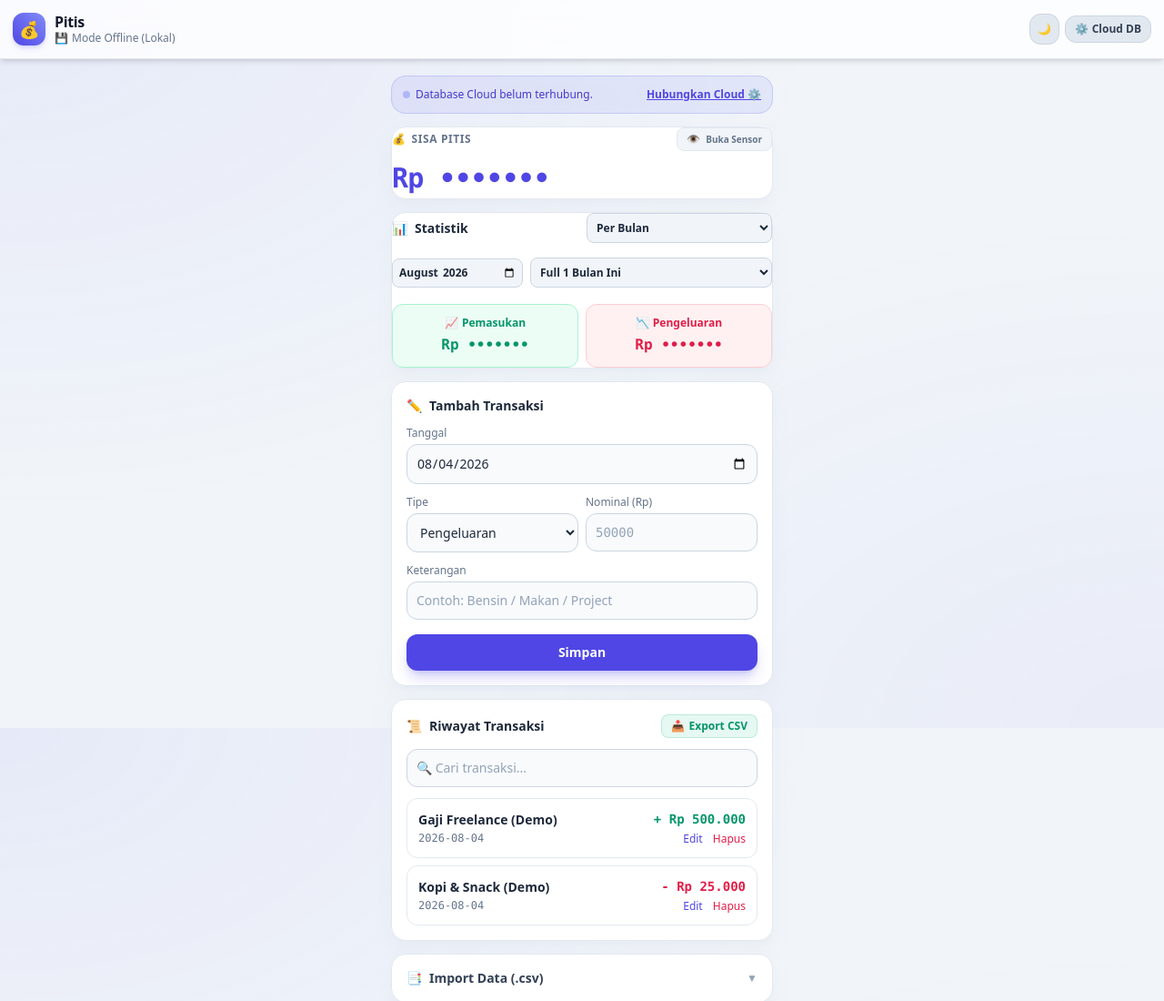
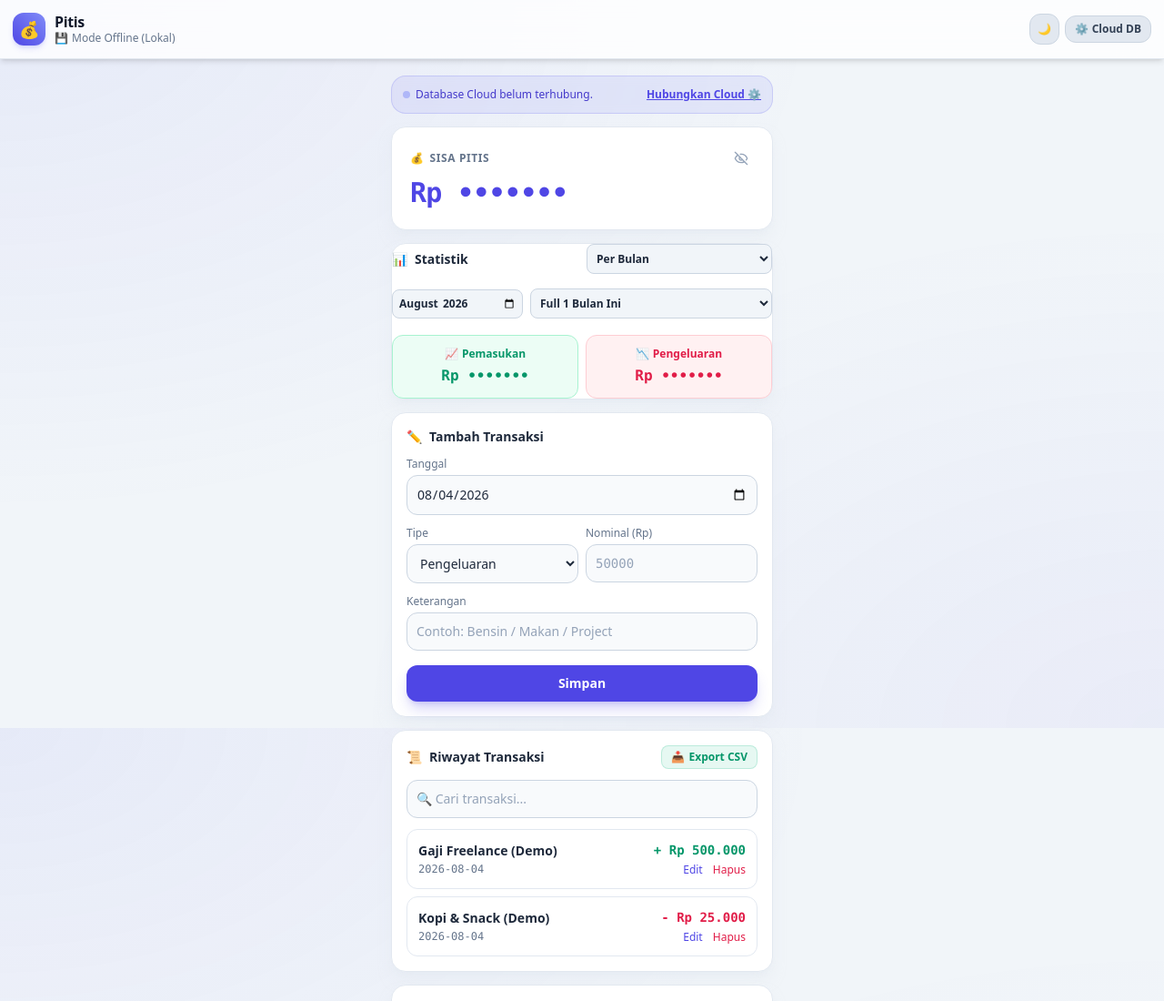
Before and after one commit to alfisjahri/kas-harian, a website built with Vite: page index.html in a window 1280 px wide. Shown: the top 1100 px of the page at 91% size. Built offline with nearby package versions, Linux system fonts and the light colour scheme.

Commit message:
style(ui): simplify sensor toggle to a sleek minimalist monochrome SVG eye icon without text

```diff
--- a/app.js
+++ b/app.js
@@ -316,21 +316,21 @@ function updatePitisDisplay() {
   const statSisaEl = document.getElementById('stat-sisa');
   const statPemasukan = document.getElementById('stat-pemasukan');
   const statPengeluaran = document.getElementById('stat-pengeluaran');
-  const eyeIconEl = document.getElementById('pitis-eye-icon');
-  const eyeLabelEl = document.getElementById('pitis-eye-label');
+  const svgOpen = document.getElementById('eye-svg-open');
+  const svgClosed = document.getElementById('eye-svg-closed');
 
   if (isPitisHidden) {
     if (statSisaEl) statSisaEl.innerText = "Rp •••••••";
     if (statPemasukan) statPemasukan.innerText = "Rp •••••••";
     if (statPengeluaran) statPengeluaran.innerText = "Rp •••••••";
-    if (eyeIconEl) eyeIconEl.innerText = "👁️";
-    if (eyeLabelEl) eyeLabelEl.innerText = "Buka Sensor";
+    svgOpen?.classList.add('hidden');
+    svgClosed?.classList.remove('hidden');
   } else {
     if (statSisaEl) statSisaEl.innerText = cachedSisaPitisFormatted;
     if (statPemasukan) statPemasukan.innerText = cachedPemasukanFormatted;
     if (statPengeluaran) statPengeluaran.innerText = cachedPengeluaranFormatted;
-    if (eyeIconEl) eyeIconEl.innerText = "🙈";
-    if (eyeLabelEl) eyeLabelEl.innerText = "Tutup Sensor";
+    svgOpen?.classList.remove('hidden');
+    svgClosed?.classList.add('hidden');
   }
 }
 
--- a/index.html
+++ b/index.html
@@ -64,18 +64,26 @@
     </div>
 
     <!-- 1. INFOCARD: SISA PITIS -->
-    <section id="card-sisa-pitis" class="glass-card p-4.5 cursor-pointer select-none hover:border-indigo-500/40 transition-colors">
-      <div class="flex justify-between items-center mb-2">
+    <section id="card-sisa-pitis" class="glass-card p-4 sm:p-5 cursor-pointer select-none hover:border-indigo-500/40 transition-colors">
+      <div class="flex justify-between items-center mb-1">
         <span class="text-xs font-bold text-slate-500 dark:text-slate-400 uppercase tracking-wider flex items-center gap-1.5">
           <span>💰</span> Sisa Pitis
         </span>
-        <button type="button" id="btn-toggle-eye" class="text-xs font-semibold text-slate-500 dark:text-slate-400 hover:text-indigo-600 dark:hover:text-indigo-400 flex items-center gap-1.5 bg-slate-100 dark:bg-slate-800 px-2.5 py-1 rounded-lg border border-slate-200 dark:border-slate-700/60 transition-colors">
-          <span id="pitis-eye-icon">👁️</span>
-          <span class="text-[10px]" id="pitis-eye-label">Buka Sensor</span>
+        <button type="button" id="btn-toggle-eye" class="p-1.5 rounded-lg text-slate-400 hover:text-slate-600 dark:hover:text-slate-200 hover:bg-slate-100 dark:hover:bg-slate-800/60 transition-colors" title="Buka/Tutup Sensor">
+          <svg id="eye-svg-open" class="w-4 h-4 hidden stroke-current fill-none" viewBox="0 0 24 24" stroke-width="2" stroke-linecap="round" stroke-linejoin="round">
+            <path d="M2 12s3-7 10-7 10 7 10 7-3 7-10 7-10-7-10-7Z"/>
+            <circle cx="12" cy="12" r="3"/>
+          </svg>
+          <svg id="eye-svg-closed" class="w-4 h-4 stroke-current fill-none" viewBox="0 0 24 24" stroke-width="2" stroke-linecap="round" stroke-linejoin="round">
+            <path d="M9.88 9.88a3 3 0 1 0 4.24 4.24"/>
+            <path d="M10.73 5.08A10.43 10.43 0 0 1 12 5c7 0 10 7 10 7a13.16 13.16 0 0 1-1.67 2.68"/>
+            <path d="M6.61 6.61A13.52 13.52 0 0 0 2 12s3 7 10 7a9.74 9.74 0 0 0 5.39-1.61"/>
+            <line x1="2" x2="22" y1="2" y2="22"/>
+          </svg>
         </button>
       </div>
 
-      <div class="py-1">
+      <div class="py-0.5">
         <p id="stat-sisa" class="text-2xl sm:text-3xl font-black text-indigo-600 dark:text-indigo-400 tracking-tight font-mono">Rp •••••••</p>
       </div>
     </section>
```
